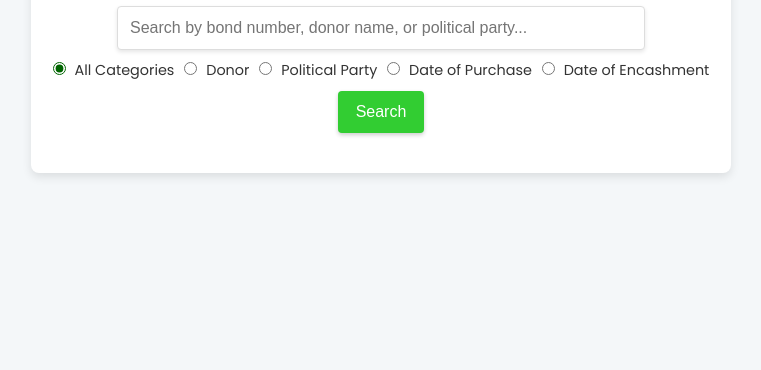
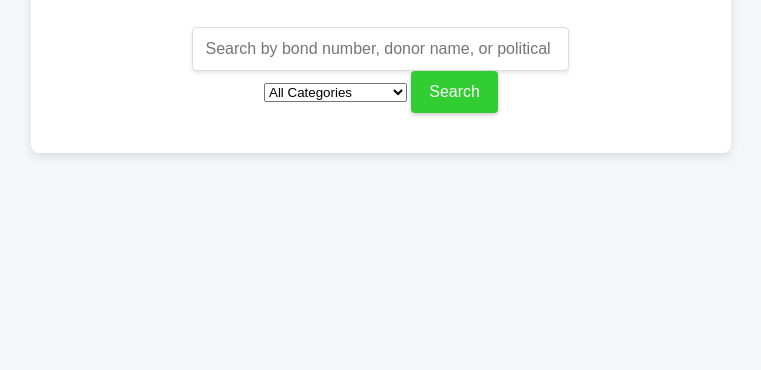
Before and after one commit to datta-nilotpal/bonds, a plain HTML site: page index.html in a window 1280 px wide. Shown: the part 430-800 px from the top of the page, without its empty margins (259-1020 px from the left). Drawn offline with Linux system fonts and the light colour scheme; no server answers.

Commit message:
Update index.html

```diff
--- a/index.html
+++ b/index.html
@@ -16,30 +16,22 @@
       <p>Uncover connections between donors and political parties through electoral bond data.</p>
     </header>
 
-    <!-- Search Form Section -->
+    <!-- Search Form Section with Centered Box -->
     <section id="search-section" class="search-section">
-      <input type="text" id="search-bar" placeholder="Search by bond number, donor name, or political party...">
+      <div class="search-box">
+        <input type="text" id="search-bar" placeholder="Search by bond number, donor name, or political party...">
 
-      <!-- Radio Buttons for Filter Type -->
-      <div class="radio-buttons">
-        <label>
-          <input type="radio" name="filter" value="all" checked> All Categories
-        </label>
-        <label>
-          <input type="radio" name="filter" value="donor"> Donor
-        </label>
-        <label>
-          <input type="radio" name="filter" value="party"> Political Party
-        </label>
-        <label>
-          <input type="radio" name="filter" value="purchase-date"> Date of Purchase
-        </label>
-        <label>
-          <input type="radio" name="filter" value="encashment-date"> Date of Encashment
-        </label>
+        <!-- Dropdown for Filter Type -->
+        <select id="filter-type">
+          <option value="all">All Categories</option>
+          <option value="donor">Donor</option>
+          <option value="party">Political Party</option>
+          <option value="purchase-date">Date of Purchase</option>
+          <option value="encashment-date">Date of Encashment</option>
+        </select>
+
+        <button onclick="redirectToResults()">Search</button>
       </div>
-
-      <button onclick="redirectToResults()">Search</button>
     </section>
   </div>
 
```
